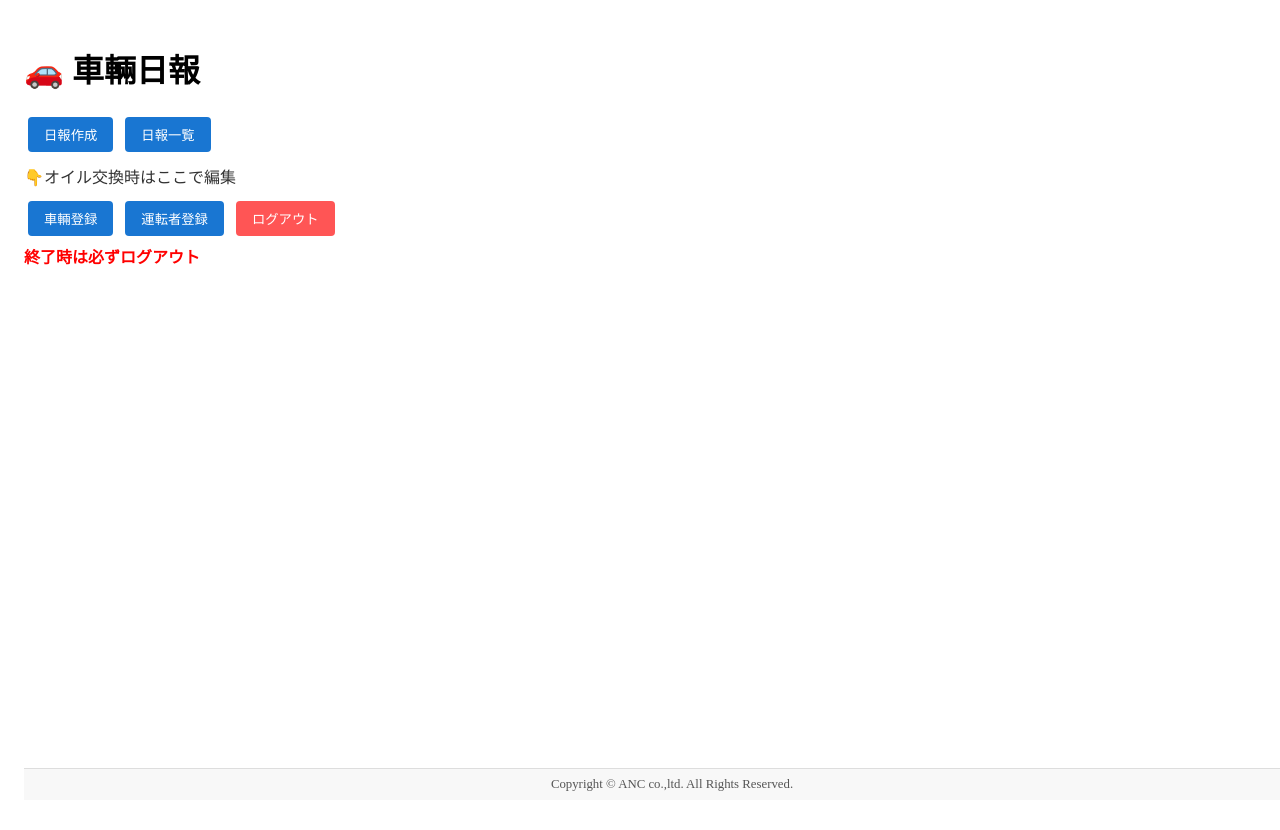
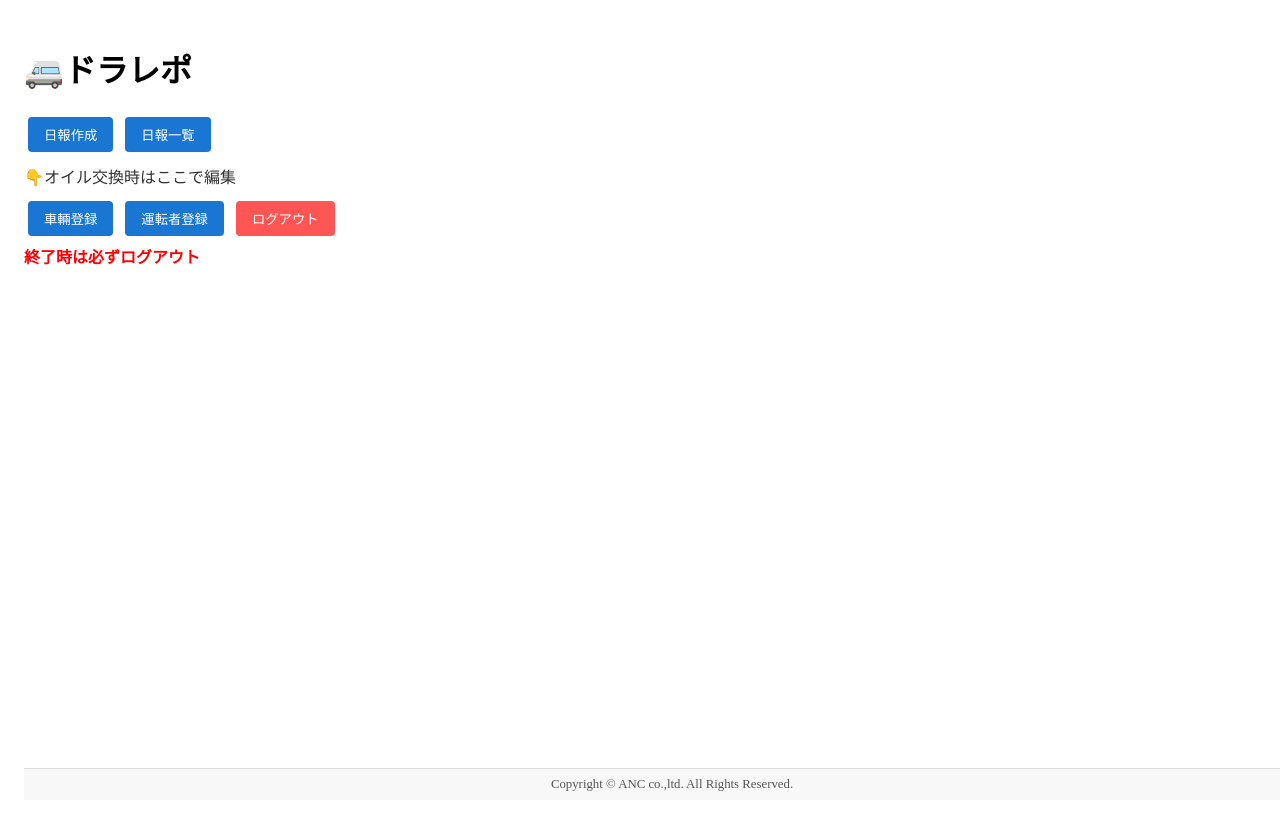
Before and after one commit to ancgroup/daily-report-app, a React (Vite) app: page / in a window 1280 px wide. Shown: the top 830 px of the page. Built offline with nearby package versions, Linux system fonts and the light colour scheme; no server answers; the database is empty; sample sign-in values are in the browser's storage.

Commit message:
Update TopPage.tsx

```diff
--- a/src/pages/TopPage.tsx
+++ b/src/pages/TopPage.tsx
@@ -64,7 +64,7 @@ const TopPage: React.FC = () => {
 
   return (
     <div style={{ padding: "1rem", position: "relative", minHeight: "100vh" }}>
-      <h1>🚗 車輛日報</h1>
+      <h1>🚐ドラレポ</h1>
 
       <div style={{ marginTop: "1rem" }}>
         <Link to="/report/new" onClick={() => playSound("/sounds/futu.mp3")}>
```
